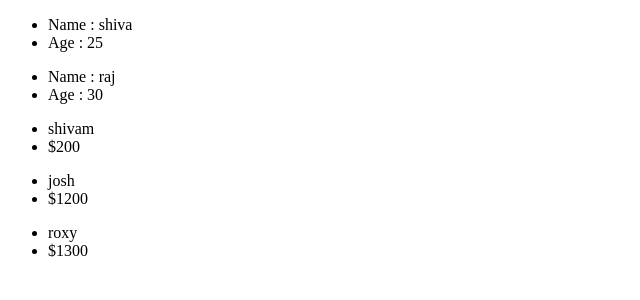
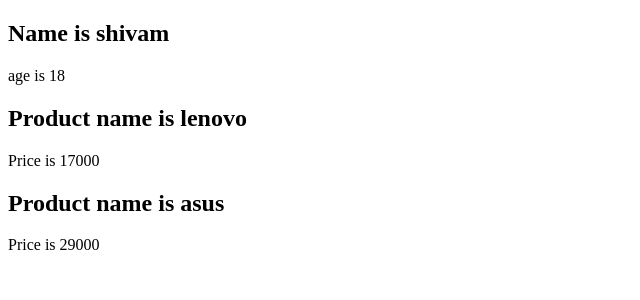
Before and after one commit to shivamsinghAIMLops32/react-practice-frontend, a React (Vite) app: page / in a window 1280 px wide. Shown: the top 300 px of the page, without its empty margins (0-640 px from the left). Built offline with nearby package versions, Linux system fonts and the light colour scheme.

Commit message:
props passing

```diff
--- a/src/App.jsx
+++ b/src/App.jsx
@@ -1,17 +1,22 @@
-import React, { useState } from "react";
-import UserList from "./components/UserList";
-import ProductList from "./components/ProductList";
+import React from "react";
+import Person from "./components/Person";
+import Product from './components/Product';
 
 const App = () => {
-  const data = [
-    { username: "shiva", email: "shiav@doe.com", location: "india" },
-    { username: "rosch", email: "brock@doe.com", location: "usa" },
-    { username: "jazy", email: "roman@doe.com", location: "greece" },
+  const name = "shivam";
+  const age = 18;
+
+  const products = [
+    { pid: 1, productName: "lenovo", price: 17000 },
+    { pid: 2, productName: "asus", price: 29000 }
   ];
+
   return (
     <div>
-      <UserList />
-      <ProductList/>
+      <Person name={name} age={age} />
+      {products.map((prod) => (
+        <Product key={prod.pid} product={prod} />
+      ))}
     </div>
   );
 };
--- /dev/null
+++ b/src/components/Person.jsx
@@ -0,0 +1,11 @@
+import React from 'react'
+
+const Person = ({name,age}) => {
+  return (
+    <div><h2>Name is {name}</h2>
+    <p>age is {age}</p>
+    </div>
+  )
+}
+
+export default Person
--- /dev/null
+++ b/src/components/Product.jsx
@@ -0,0 +1,12 @@
+import React from "react";
+
+const Product = ({ product }) => {
+  return (
+    <div>
+      <h2>Product name is {product.productName}</h2>
+      <p>Price is {product.price}</p>
+    </div>
+  );
+};
+
+export default Product;
--- a/src/components/ProductList.jsx
+++ /dev/null
@@ -1,15 +0,0 @@
-import React from 'react'
-
-const ProductList = () => {
-    const product =[{id:1,name:"shivam",price:"$200"},{id:2,name:"josh",price:"$1200"},{id:3,name:"roxy",price:"$1300"}]
-  return (
-    <div>{product.map((prod)=>(
-        <ul key={prod.id}>
-        <li>{prod.name}</li>
-        <li>{prod.price}</li>
-        </ul>
-    ))}</div>
-  )
-}
-
-export default ProductList
--- a/src/components/UserList.jsx
+++ /dev/null
@@ -1,15 +0,0 @@
-import React from "react";
-
-const UserList = () => {
-
-  const users = [{ id: 1, name: "shiva", age: 25 },{ id: 2, name: "raj", age: 30 }];
-
-  return <div>{users.map(({id,name,age})=>(
-    <ul key={id}>
-        <li>Name : {name}</li>
-        <li>Age : {age}</li>
-    </ul>
-  ))}</div>;
-};
-
-export default UserList;
```
